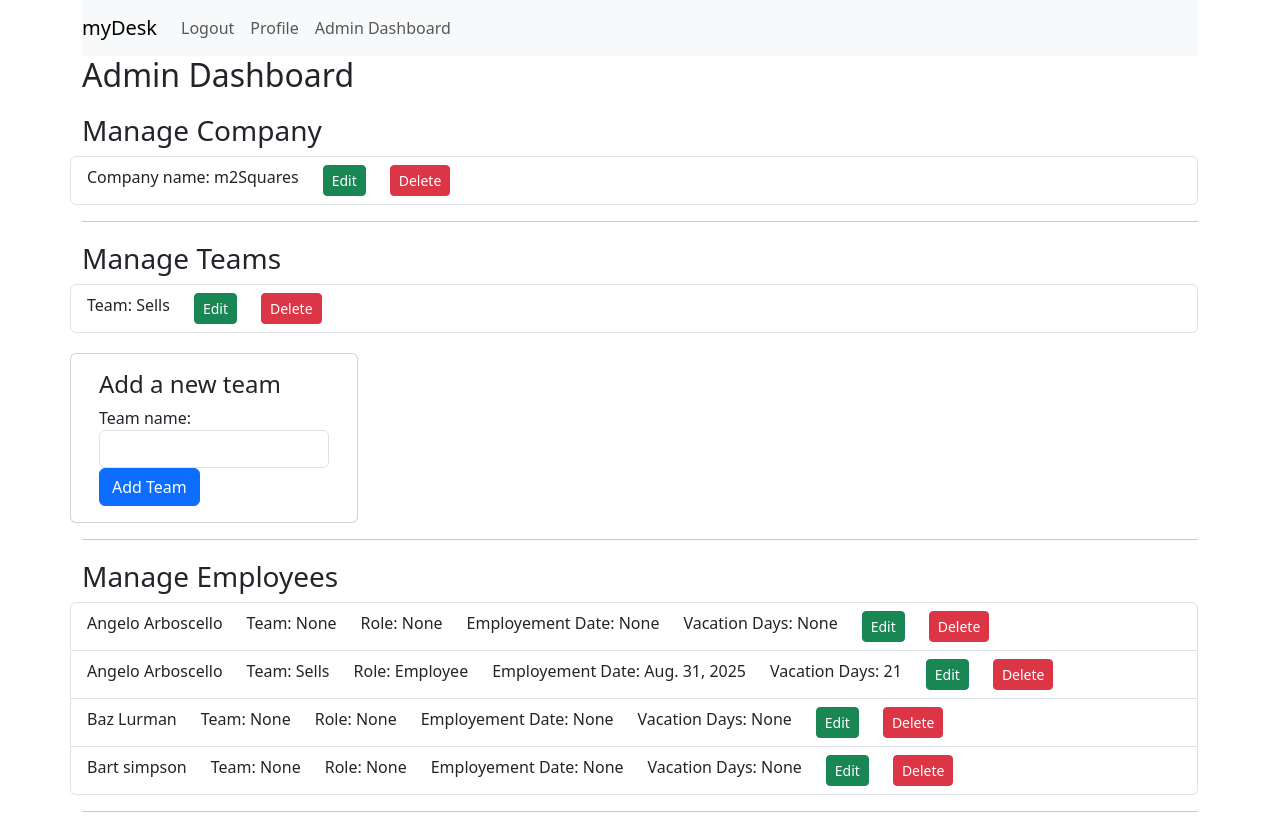
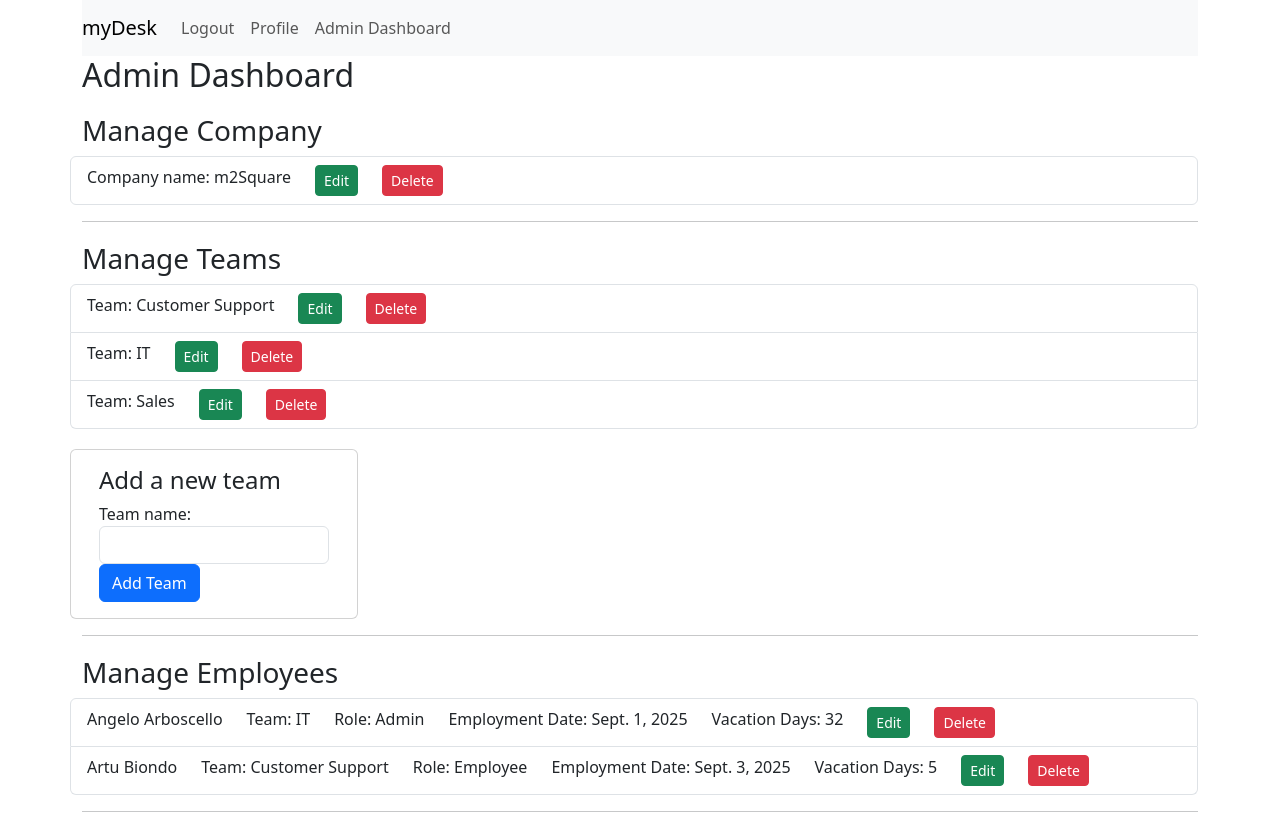
Before and after one commit to derblaueengel2003/capstone, a Django app: page /admin-dashboard in a window 1280 px wide. Run offline with Django 5.2, Linux system fonts and the light colour scheme; a user stored in the database is signed in; data comes from the database, SQL or seed files in the repository.

Commit message:
Sistemato gestione profili

```diff
--- a/myDesk/models.py
+++ b/myDesk/models.py
@@ -24,31 +24,28 @@ class Team(models.Model):
             "team_name": self.team_name,
             }
 
-class Request(models.Model):
-    start_date = models.DateField()
-    end_date = models.DateField()
-
 class Profile(models.Model):
     ROLES = {'Admin': 'Admin', 'Manager': 'Manager', 'Employee': 'Employee'}
     user = models.OneToOneField(User, on_delete=models.CASCADE)
-    team = models.ForeignKey(Team, on_delete=models.DO_NOTHING, related_name="team_members", null=True, blank=True)
-    role = models.CharField(choices=ROLES, null=True, blank=True)
-    employement_date = models.DateField(null=True, blank=True)
-    vacation_days = models.IntegerField(null=True, blank=True)
-    vacation_request = models.ForeignKey(Request, on_delete=models.DO_NOTHING, related_name='vacation_requests',null=True, blank=True)
+    team = models.ForeignKey(Team, on_delete=models.SET_NULL, related_name="team_members", null=True, blank=True)
+    role = models.CharField(choices=ROLES, default='Employee')
+    employment_date = models.DateField(null=True, blank=True)
+    vacation_days = models.IntegerField(default=0)
 
     def __str__(self):
         return self.user.username
 
     def serialize(self):
+        team = {}
+        if self.team:
+            team['id'] = self.team.id
+            team['team_name'] = self.team.team_name
         return {
             "id": self.id,
-            "user": self.user,
-            "team": self.team,
+            "team": team,
             "role": self.role,
-            "employement_date": self.employement_date,
+            "employment_date": self.employment_date,
             "vacation_days": self.vacation_days,
-            "vacation_request": self.vacation_request,
             }
 
 @receiver(post_save, sender=User)
@@ -59,3 +56,9 @@ def create_user_profile(sender, instance, created, **kwargs):
 @receiver(post_save, sender=User)
 def save_user_profile(sender, instance, **kwargs):
     instance.profile.save()
+
+class Request(models.Model):
+    start_date = models.DateField()
+    end_date = models.DateField()
+    request_user = models.ForeignKey(Profile, on_delete=models.CASCADE, related_name='vacation_requests')
+    approved = models.BooleanField(default=False)
--- a/myDesk/static/myDesk/index.js
+++ b/myDesk/static/myDesk/index.js
@@ -1,13 +1,20 @@
 const companyFields = ['company_name', 'company_id']
 const teamFields = ['team_name', 'team_id']
 const employeeFields = [
-  'user',
   'team',
   'role',
-  'employement_date',
+  'employment_date',
   'vacation_days',
   'employee_id',
 ];
+
+
+document.addEventListener('DOMContentLoaded', function () {
+  console.log('Dom Loaded');
+  setSectionButtons('company', companyFields);
+  setSectionButtons('team', teamFields);
+  setSectionButtons('employee', employeeFields);
+});
 
 function setSectionButtons(section, fields) {
 //EDIT BUTTON
@@ -22,17 +29,9 @@ delete_buttons.forEach((button, index) => {
 })
 }
 
-document.addEventListener('DOMContentLoaded', function () {
-  console.log('Dom Loaded');
-    setSectionButtons('company', companyFields);
-    setSectionButtons('team', teamFields);
-    setSectionButtons('employee', employeeFields);
-});
-
-
 //EDIT
 function editRecord(index, section, fields) {
-    console.log(index, section, fields)
+  console.log(index, section, fields)
   document.querySelectorAll(`.edit-${section}-view`)[index].style.display =
     'block';
   document.querySelectorAll(`.edit-${section}-btn`)[index].style.display =
@@ -40,7 +39,7 @@ function editRecord(index, section, fields) {
 
     document.querySelectorAll(`.edit-${section}-form`)[index].onsubmit = (e) => {
         // e.preventDefault();
-        console.log(e)
+        console.log(fields)
         const fieldValues = {}
         fields.forEach((field) => {
             fieldValues[`${field}`] = document.querySelectorAll(`.edit-${field}`)[index].value
--- a/myDesk/templates/myDesk/admin-dashboard.html
+++ b/myDesk/templates/myDesk/admin-dashboard.html
@@ -108,9 +108,13 @@
                 <li class="list-group-item employee">
                 <div class="row row-cols-auto">
                 <div class="col firstname"><span>{{employee.user.get_full_name}}</span></div>
-                <div class="col team">Team: <span>{{employee.team}}</span></div>
+                {% if not employee.team.id %}
+                    <div class="col team">Team: Not assigned</span></div>
+                  {% else %}
+                    <div class="col team">Team: <span>{{employee.team.team_name}}</span></div>
+                  {% endif %}
                 <div class="col role">Role: <span>{{employee.role}}</span></div>
-                <div class="col employement_date">Employement Date: <span>{{employee.employement_date}}</span></div>
+                <div class="col employment_date">Employment Date: <span>{{employee.employment_date}}</span></div>
                 <div class="col vacation_days">Vacation Days: <span>{{employee.vacation_days}}</span></div>
                 <div class="col">
                     <button type="button" class="col btn btn-success btn-sm edit-employee-btn">Edit</button>
@@ -125,15 +129,46 @@
             </div>
             <!-- Edit team infos -->
             <div class="row g-2 edit-employee-view" style="display: none;">
-                <form class="edit-employee-form">
+                <form class="edit-employee-form" id="floatingSelectTeam">
                     <div class="col">
                         <div class="form-floating">
-                            <input type="text" class="edit-firstname form-control" id="floatingFirstname" value="{{employee.user.first_name}}" />
-                            <label for="floatingFirstname">Firstname</label>
+                        <select class="form-select edit-team">
+                            {% if not employee.team.id %}
+                            <option value="" selected>--Team not assigned--</option>
+                            {% else %}
+                            <option value="remove">--Remove from Team--</option>
+                            {% endif %}
+                                {% for team in teams %}
+                                {% if team.id == employee.team.id %}
+                                <option value= "{{ team.id }}" selected>{{ team.team_name }}</option>
+                                {% else %}
+                                <option value= "{{ team.id }}">{{ team.team_name }}</option>
+                                {% endif %}
+                                {% endfor %}
+                        </select>
+                        <label for="floatingSelectTeam">Team</label>
+
                         </div>
                         <div class="form-floating">
-                            <input type="text" class="edit-lastname form-control" id="floatingLastname" value="{{employee.user.last_name}}" />
-                            <label for="floatingLastname">Lastname</label>
+                        <select class="form-select edit-role" id="floatingSelectRole">
+
+                                {% for role in employee.ROLES.keys %}
+                                {% if role == employee.role %}
+                                <option value= "{{ role }}" selected>{{ role }}</option>
+                                {% else %}
+                                <option value= "{{ role }}">{{ role }}</option>
+                                {% endif %}
+                                {% endfor %}
+                            </select>
+                            <label for="floatingSelectRole">Role</label>
+                        </div>
+                        <div class="form-floating">
+                            <input type="date" class="edit-employment_date form-control" id="floatingemploymentDate" value="{{employee.employment_date|date:'Y-m-d'}}" />
+                            <label for="floatingemploymentDate">Employment Date</label>
+                        </div>
+                        <div class="form-floating">
+                            <input type="number" class="edit-vacation_days form-control" id="floatingVacationDays" value="{{employee.vacation_days}}" />
+                            <label for="floatingVacationDays">Vacation Days</label>
                         </div>
                     </div>
                         <input type="text" hidden class="edit-employee_id" value="{{employee.id}}" />
--- a/myDesk/templates/myDesk/profile.html
+++ b/myDesk/templates/myDesk/profile.html
@@ -12,7 +12,7 @@
         <div class="col">Username: {{ user.username }}</div>
         <div class="col">Team: {{ user.profile.team }}</div>
         <div class="col">Role: {{ user.profile.role }}</div>
-        <div class="col">Employement date: {{ user.profile.employement_date }}</div>
+        <div class="col">employment date: {{ user.profile.employment_date }}</div>
         <div class="col">Vacation days: {{ user.profile.vacation_days }}</div>
         </li>
     </ul>
--- a/myDesk/views.py
+++ b/myDesk/views.py
@@ -10,6 +10,7 @@ import json
 from django.http import JsonResponse
 from django.forms import ModelChoiceField, CharField
 from django.contrib import messages
+from datetime import datetime
 
 
 
@@ -37,7 +38,7 @@ class UserForm(forms.ModelForm):
 class ProfileForm(forms.ModelForm):
     class Meta:
         model = Profile
-        fields = ["user", "team", "role", "employement_date", "vacation_days", "id"]
+        fields = ["user", "team", "role", "employment_date", "vacation_days", "id"]
 
 def index(request):
     return render(request, "myDesk/index.html")
@@ -145,7 +146,7 @@ def employee(request):
             new_employee = Profile(
                 team=form.cleaned_data["team"],
                 role=form.cleaned_data["role"],
-                employement_date=form.cleaned_data["employement_date"],
+                employment_date=datetime.strptime(form.cleaned_data["employment_date"], "%Y-%m-%d"),
                 vacation_days=form.cleaned_data["vacation_days"],
                 )
             new_employee.save()
@@ -155,8 +156,17 @@ def employee(request):
 @csrf_exempt
 def edit_employee(request):
     data = json.loads(request.body)
+    print(request.body)
     employee = Profile.objects.get(pk=data['employee_id'])
 
+    if data['team'] and data['team'] != 'remove':
+        employee.team = Team.objects.get(pk=data['team'])
+    elif data['team'] == 'remove':
+        employee.team = None
+    employee.role = data["role"]
+    if data['employment_date']:
+        employee.employment_date = data["employment_date"]
+    employee.vacation_days = data["vacation_days"]
     employee.save()
     return JsonResponse(employee.serialize())
 
@@ -165,7 +175,6 @@ def edit_employee(request):
 @csrf_exempt
 def delete_employee(request):
     data = json.loads(request.body)
-    console.log(request.body)
     employee_to_delete = User.objects.get(pk=data['employee_id'])
     employee_to_delete.is_active = False
     employee_to_delete.save()
```
Also changed, not shown: db.sqlite3, myDesk/migrations/0001_initial.py, myDesk/migrations/0002_alter_profile_role.py (deleted), myDesk/migrations/0002_rename_employement_date_profile_employment_date.py (added).
